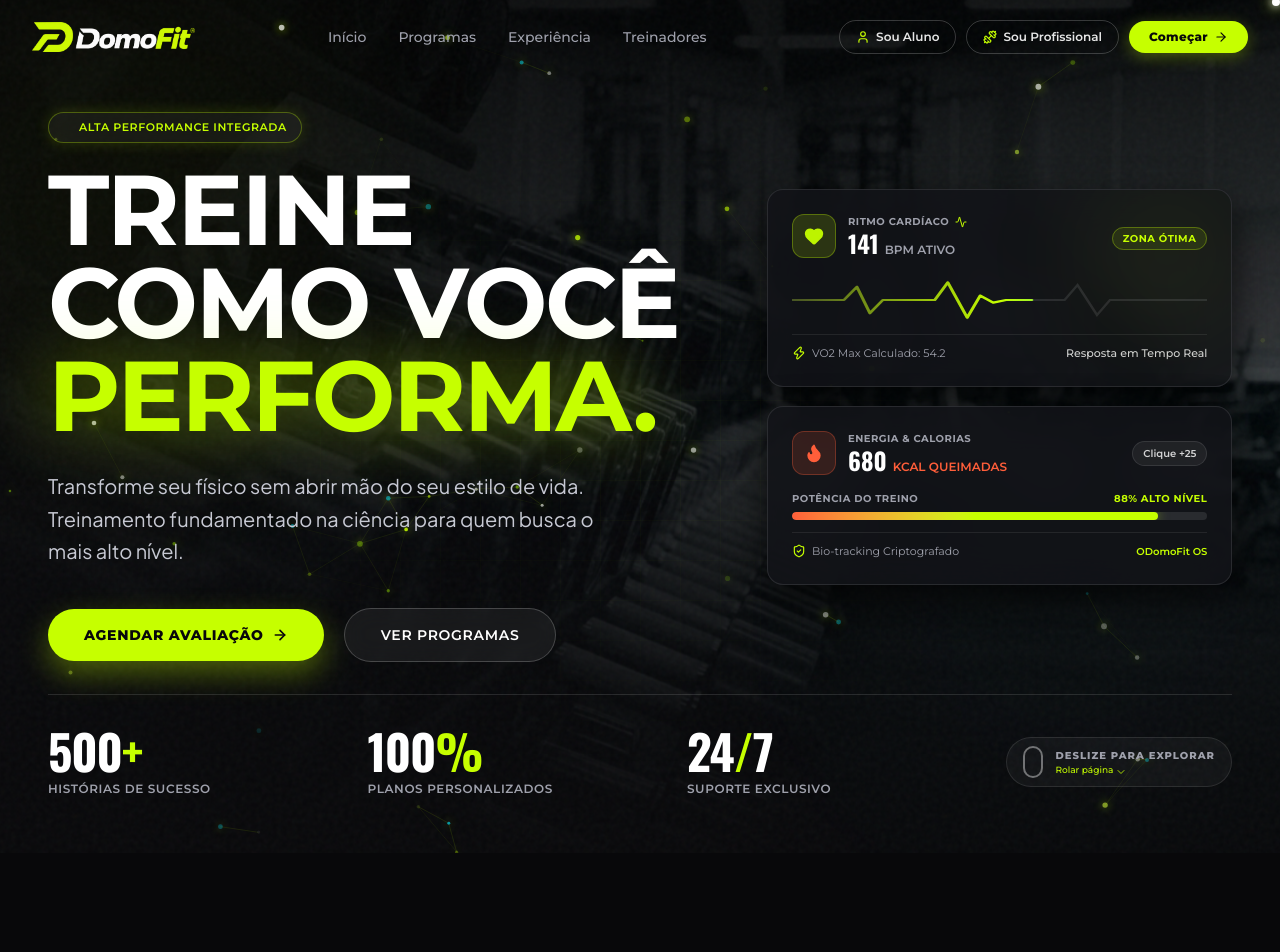
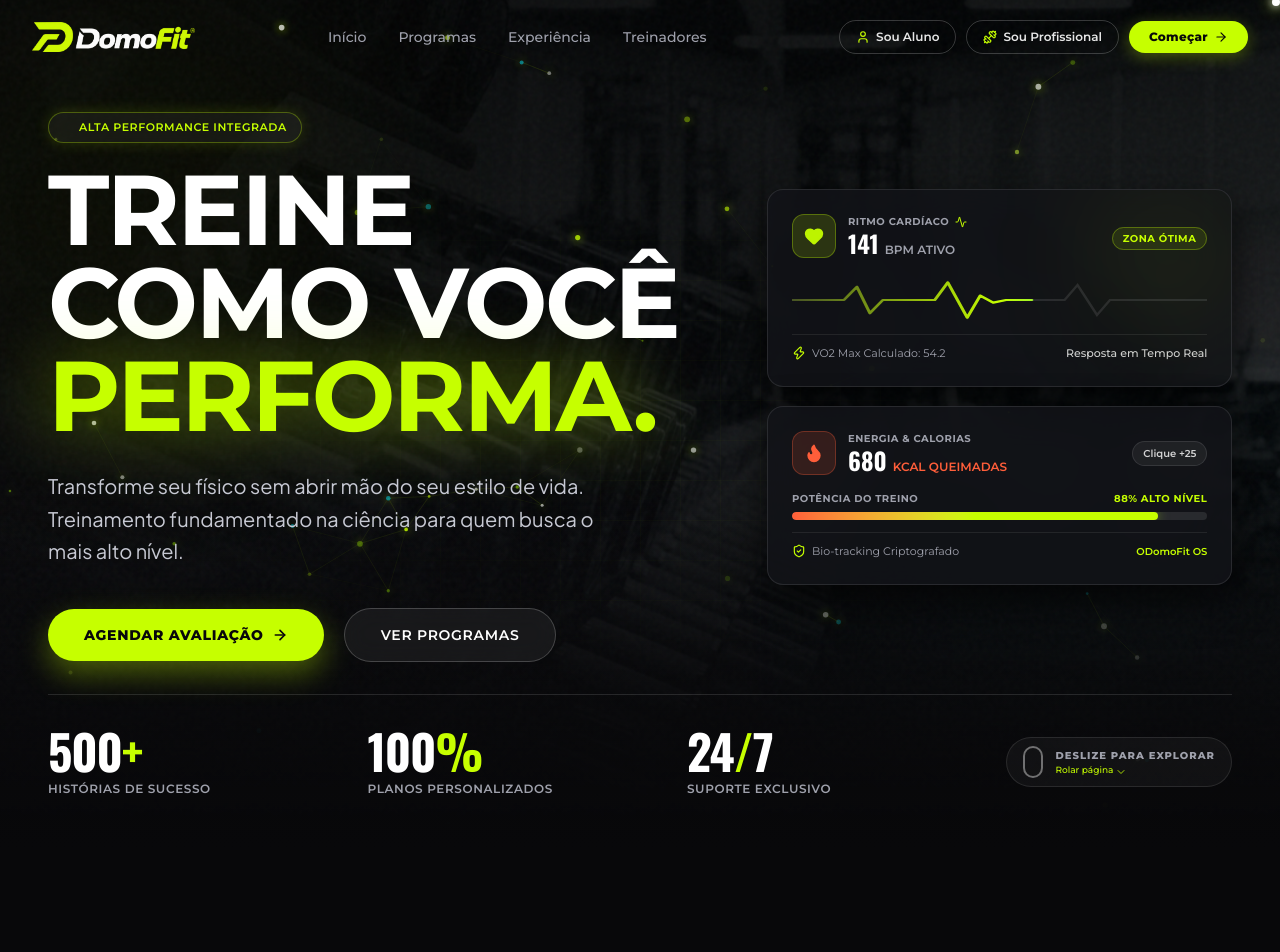
Before and after one commit to arthurlamonica/Odomofit, a React (Vite) app: page / in a window 1280 px wide. Shown: the top 952 px of the page. Built offline with nearby package versions, Linux system fonts and the light colour scheme; the HTML template or start-up script is replaced by a standard one.

Commit message:
style: adicionar degradê suave de fusão na base da Hero eliminando linha de divisão

```diff
--- a/src/components/HeroBackgroundEffects.tsx
+++ b/src/components/HeroBackgroundEffects.tsx
@@ -202,7 +202,13 @@ export const HeroBackgroundEffects: React.FC<HeroBackgroundEffectsProps> = ({ sc
   }, []);
 
   return (
-    <div className="absolute inset-0 pointer-events-none z-[1] overflow-hidden">
+    <div
+      className="absolute inset-0 pointer-events-none z-[1] overflow-hidden"
+      style={{
+        maskImage: 'linear-gradient(to bottom, rgba(0, 0, 0, 1) 0%, rgba(0, 0, 0, 1) 70%, rgba(0, 0, 0, 0) 100%)',
+        WebkitMaskImage: 'linear-gradient(to bottom, rgba(0, 0, 0, 1) 0%, rgba(0, 0, 0, 1) 70%, rgba(0, 0, 0, 0) 100%)',
+      }}
+    >
       {/* 1. Canvas Dinâmico de Partículas Cinéticas da Hero */}
       <canvas
         ref={canvasRef}
--- a/src/components/HeroSection.tsx
+++ b/src/components/HeroSection.tsx
@@ -151,7 +151,7 @@ export const HeroSection: React.FC<HeroSectionProps> = ({ onOpenInterest, onExpl
         <div className="absolute inset-0 bg-gradient-to-r from-[#08080A]/95 via-[#08080A]/85 sm:via-[#08080A]/70 md:via-[#08080A]/55 to-[#08080A]/35" />
 
         {/* Gradiente Vertical: Fundo 100% fundido com o preto #08080A do restante do site */}
-        <div className="absolute inset-0 bg-gradient-to-t from-[#08080A] via-transparent to-black/60" />
+        <div className="absolute inset-0 bg-gradient-to-t from-[#08080A] via-[#08080A]/40 to-black/60" />
 
         {/* Ruído Cinematográfico */}
         <div className="absolute inset-0 opacity-[0.035] pointer-events-none noise-overlay" />
@@ -163,7 +163,17 @@ export const HeroSection: React.FC<HeroSectionProps> = ({ onOpenInterest, onExpl
       <HeroBackgroundEffects scrollY={scrollY} />
 
       {/* =========================================================================
-          3. CONTEÚDO PRINCIPAL (COM PARALLAX MULTI-CAMADA E 3D HUD)
+          3. DEGRADÊ CINEMATOGRÁFICO DE TRANSIÇÃO ULTRA SUAVE (FUSÃO SEM LINHAS)
+          ========================================================================= */}
+      <div
+        className="absolute bottom-0 left-0 right-0 h-48 sm:h-72 lg:h-96 pointer-events-none z-[6]"
+        style={{
+          background: 'linear-gradient(to bottom, rgba(8, 8, 10, 0) 0%, rgba(8, 8, 10, 0.05) 20%, rgba(8, 8, 10, 0.22) 40%, rgba(8, 8, 10, 0.55) 60%, rgba(8, 8, 10, 0.84) 80%, rgba(8, 8, 10, 0.98) 95%, #08080A 100%)',
+        }}
+      />
+
+      {/* =========================================================================
+          4. CONTEÚDO PRINCIPAL (COM PARALLAX MULTI-CAMADA E 3D HUD)
           ========================================================================= */}
       <div className="relative z-10 w-full max-w-7xl mx-auto px-6 sm:px-8 lg:px-12 flex-1 flex flex-col justify-center my-auto">
         <div
```
